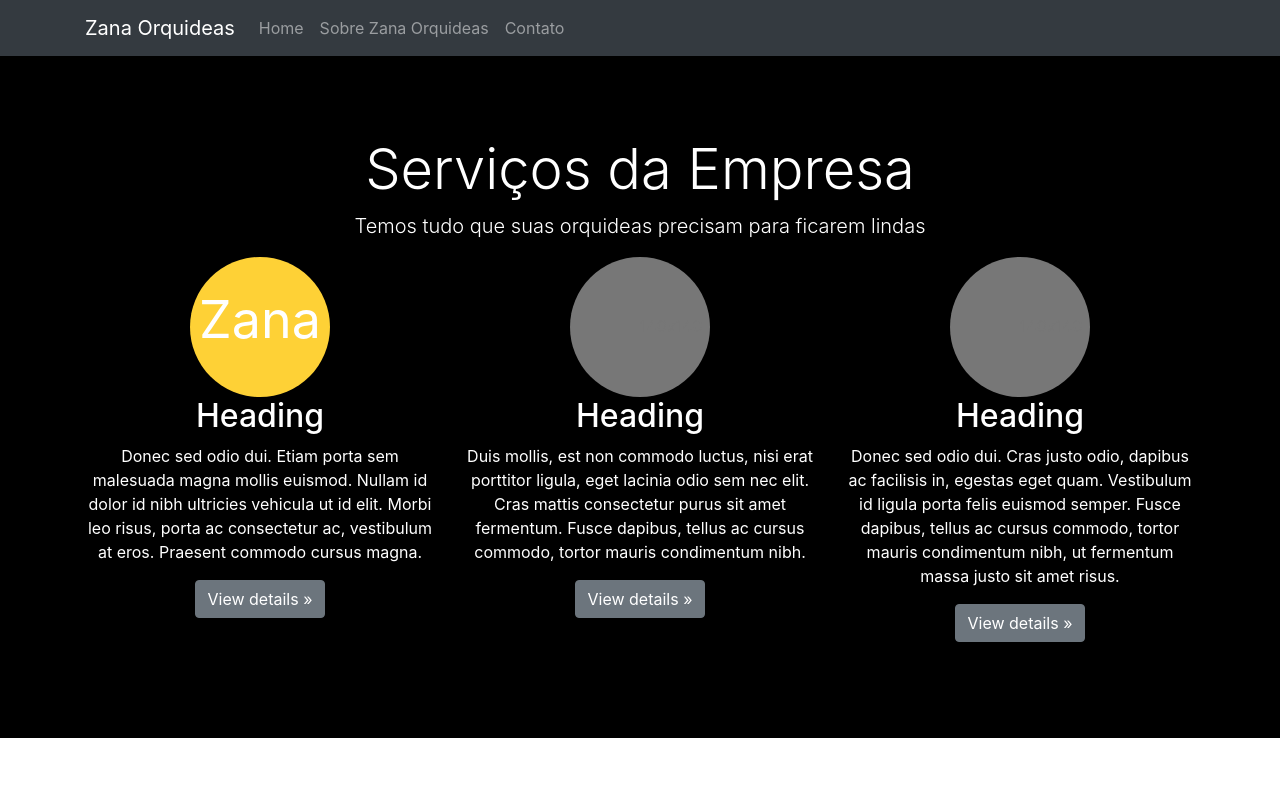
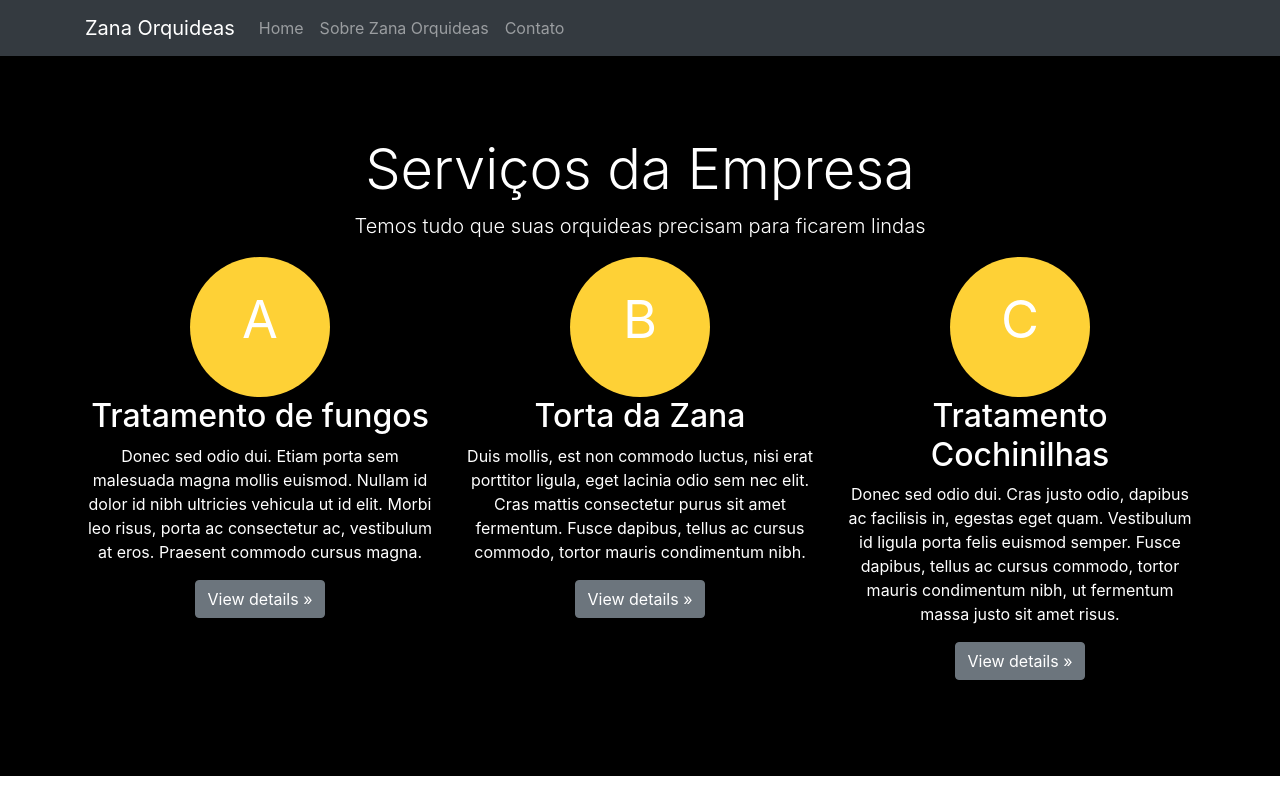
Before and after one commit to acwronski/paraiso-das-orquideas, a Next.js app: page / in a window 1280 px wide. Built offline with nearby package versions, Linux system fonts and the light colour scheme.

Commit message:
troquei outros campos de cerviços

```diff
--- a/pages/index.js
+++ b/pages/index.js
@@ -40,22 +40,26 @@ function Home() {
 
                     <div class="row">
                         <div class="col-lg-4">
-                            <div className='rounded-circle circulo  centralizar'>Zana
+                            <div className='rounded-circle circulo  centralizar'>A
 
                             </div>
-                            <h2>Heading</h2>
+                            <h2>Tratamento de fungos</h2>
                             <p>Donec sed odio dui. Etiam porta sem malesuada magna mollis euismod. Nullam id dolor id nibh ultricies vehicula ut id elit. Morbi leo risus, porta ac consectetur ac, vestibulum at eros. Praesent commodo cursus magna.</p>
                             <p><a class="btn btn-secondary" href="#" role="button">View details &raquo;</a></p>
                         </div>
                         <div class="col-lg-4">
-                            <svg class="bd-placeholder-img rounded-circle" width="140" height="140" xmlns="http://www.w3.org/2000/svg" preserveAspectRatio="xMidYMid slice" focusable="false" role="img" aria-label="Placeholder: 140x140"><title>Placeholder</title><rect width="100%" height="100%" fill="#777" /><text x="50%" y="50%" fill="#777" dy=".3em">140x140</text></svg>
-                            <h2>Heading</h2>
+                            <div className='rounded-circle circulo  centralizar'>B
+
+                        </div>
+                            <h2>Torta da Zana</h2>
                             <p>Duis mollis, est non commodo luctus, nisi erat porttitor ligula, eget lacinia odio sem nec elit. Cras mattis consectetur purus sit amet fermentum. Fusce dapibus, tellus ac cursus commodo, tortor mauris condimentum nibh.</p>
                             <p><a class="btn btn-secondary" href="#" role="button">View details &raquo;</a></p>
                         </div>
                         <div class="col-lg-4">
-                            <svg class="bd-placeholder-img rounded-circle" width="140" height="140" xmlns="http://www.w3.org/2000/svg" preserveAspectRatio="xMidYMid slice" focusable="false" role="img" aria-label="Placeholder: 140x140"><title>Placeholder</title><rect width="100%" height="100%" fill="#777" /><text x="50%" y="50%" fill="#777" dy=".3em">140x140</text></svg>
-                            <h2>Heading</h2>
+                        <div className='rounded-circle circulo  centralizar'>C
+
+                        </div>
+                            <h2>Tratamento Cochinilhas</h2>
                             <p>Donec sed odio dui. Cras justo odio, dapibus ac facilisis in, egestas eget quam. Vestibulum id ligula porta felis euismod semper. Fusce dapibus, tellus ac cursus commodo, tortor mauris condimentum nibh, ut fermentum massa justo sit amet risus.</p>
                             <p><a class="btn btn-secondary" href="#" role="button">View details &raquo;</a></p>
                         </div>
```
